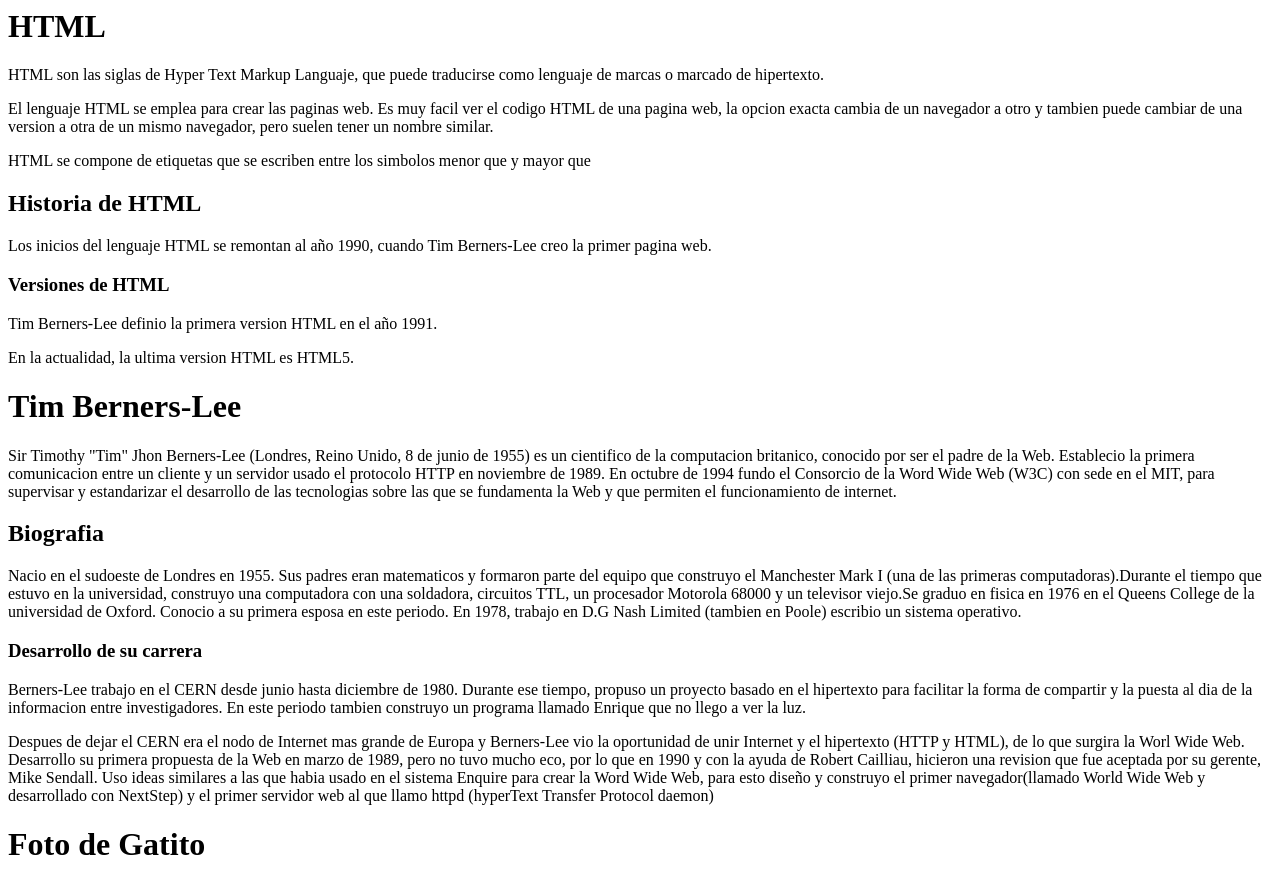
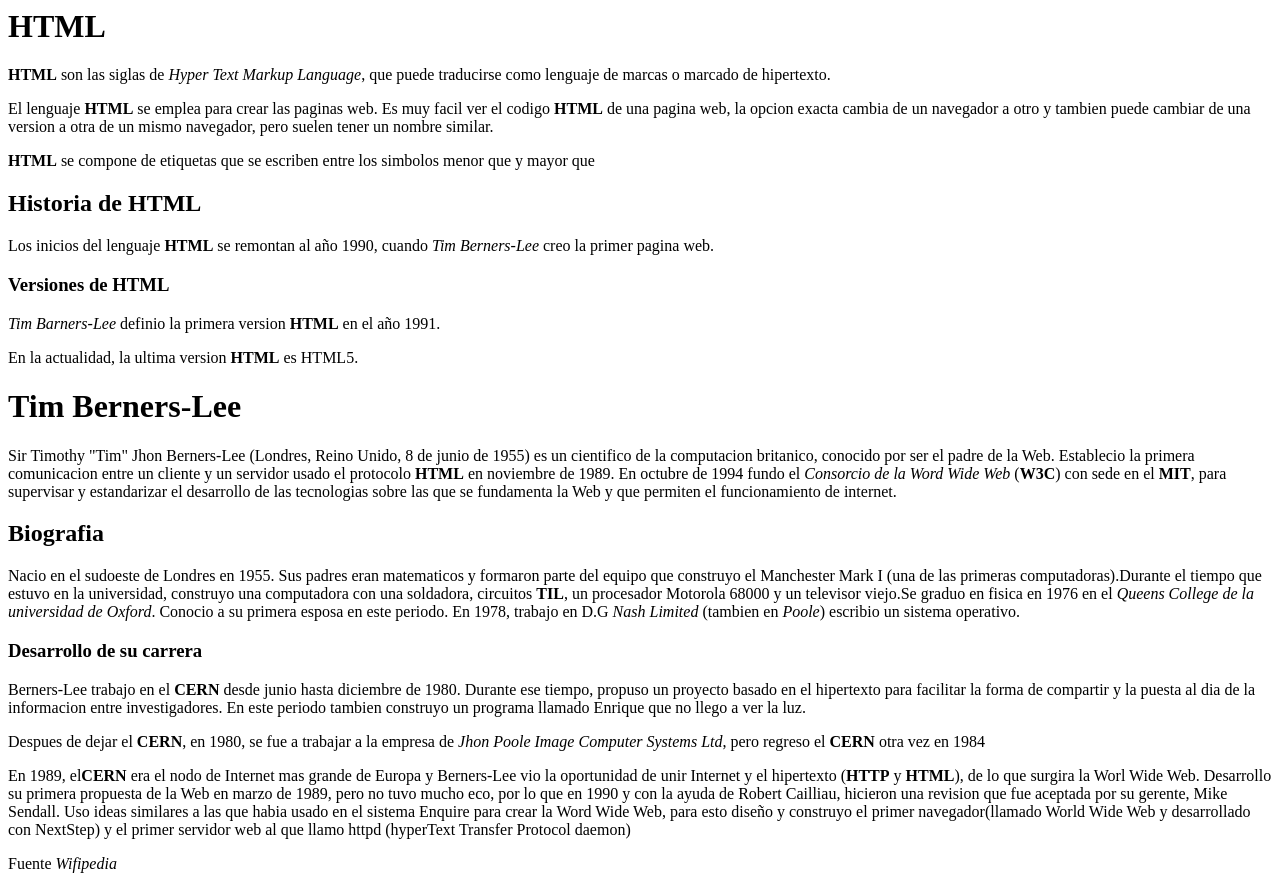
Before and after one commit to Maxi-Villacorta-Contreras/Maxi-Villacorta-Laboratorio-7moInfo, a plain HTML site: page index.html in a window 1280 px wide. Shown: the top 876 px of the page. Drawn offline with Linux system fonts and the light colour scheme.

Commit message:
Repositorio

```diff
--- a/index.html
+++ b/index.html
@@ -1,19 +1,21 @@
 <H1>HTML</H1>
-<p>HTML son las siglas de Hyper Text Markup Languaje, que puede traducirse como lenguaje de marcas o marcado de hipertexto.</p>
-<p>El lenguaje HTML se emplea para crear las paginas web. Es muy facil ver el codigo HTML de una pagina web, la opcion exacta cambia de un navegador a otro y tambien puede cambiar de una version a otra de un mismo navegador, pero suelen tener un nombre similar.</p>
-<p>HTML se compone de etiquetas que se escriben entre los simbolos menor que y mayor que</p>
+<p><strong>HTML</strong> son las siglas de <i>Hyper Text Markup Language</i>, que puede traducirse como lenguaje de marcas o marcado de hipertexto.</p>
+<p>El lenguaje <strong>HTML</strong> se emplea para crear las paginas web. Es muy facil ver el codigo <strong>HTML</strong> de una pagina web, la opcion exacta cambia de un navegador a otro y tambien puede cambiar de una version a otra de un mismo navegador, pero suelen tener un nombre similar.</p>
+<p><strong>HTML</strong> se compone de etiquetas que se escriben entre los simbolos menor que y mayor que</p>
 <H2>Historia de HTML</H2>
-<p>Los inicios del lenguaje HTML se remontan al año 1990, cuando Tim Berners-Lee creo la primer pagina web.</p>
+<p>Los inicios del lenguaje <strong>HTML</strong> se remontan al año 1990, cuando <i>Tim Berners-Lee</i> creo la primer pagina web.</p>
 <h3>Versiones de HTML</h3>
-<p>Tim Berners-Lee definio la primera version HTML en el año 1991.</p>
-<p>En la actualidad, la ultima version HTML es HTML5.</p>
+<p><i>Tim Barners-Lee</i> definio la primera version <strong>HTML</strong> en el año 1991.</p>
+<p>En la actualidad, la ultima version <strong>HTML</strong> es HTML5.</p>
 <h1>Tim Berners-Lee</h1>
-<p>Sir Timothy "Tim" Jhon Berners-Lee (Londres, Reino Unido, 8 de junio de 1955) es un cientifico de la computacion britanico, conocido por ser el padre de la Web. Establecio la primera comunicacion entre un cliente y un servidor usado el protocolo HTTP en noviembre de 1989. En octubre de 1994 fundo el Consorcio de la Word Wide Web (W3C) con sede en el MIT, para supervisar y estandarizar el desarrollo de las tecnologias sobre las que se fundamenta la Web y que permiten el funcionamiento de internet.</p>
+<p>Sir Timothy "Tim" Jhon Berners-Lee (Londres, Reino Unido, 8 de junio de 1955) es un cientifico de la computacion britanico, conocido por ser el padre de la Web. Establecio la primera comunicacion entre un cliente y un servidor usado el protocolo <strong>HTML</strong> en noviembre de 1989. En octubre de 1994 fundo el <i>Consorcio de la Word Wide Web</i> (<strong>W3C</strong>) con sede en el <strong>MIT</strong>, para supervisar y estandarizar el desarrollo de las tecnologias sobre las que se fundamenta la Web y que permiten el funcionamiento de internet.</p>
 <h2>Biografia</h2>
-<p>Nacio en el sudoeste de Londres en 1955. Sus padres eran matematicos y formaron parte del equipo que construyo el Manchester Mark I (una de las primeras computadoras).Durante el tiempo que estuvo en la universidad, construyo una computadora con una soldadora, circuitos TTL, un procesador Motorola 68000 y un televisor viejo.Se graduo en fisica en 1976 en el Queens College de la universidad de Oxford. Conocio a su primera esposa en este periodo. En 1978, trabajo en D.G Nash Limited (tambien en Poole) escribio un sistema operativo.</p>
+<p>Nacio en el sudoeste de Londres en 1955. Sus padres eran matematicos y formaron parte del equipo que construyo el Manchester Mark I (una de las primeras computadoras).Durante el tiempo que estuvo en la universidad, construyo una computadora con una soldadora, circuitos <strong>TIL</strong>, un procesador Motorola 68000 y un televisor viejo.Se graduo en fisica en 1976 en el <i>Queens College de la universidad de Oxford</i>. Conocio a su primera esposa en este periodo. En 1978, trabajo en D.G <i>Nash Limited</i> (tambien en <i>Poole</i>) escribio un sistema operativo.</p>
 <h3>Desarrollo de su carrera</h3>
-<p>Berners-Lee trabajo en el CERN desde junio hasta diciembre de 1980. Durante ese tiempo, propuso un proyecto basado en el hipertexto para facilitar la forma de compartir y la puesta al dia de la informacion entre investigadores. En este periodo tambien construyo un programa llamado Enrique que no llego a ver la luz.</p>
-<p>Despues de dejar el CERN era el nodo de Internet mas grande de Europa y Berners-Lee vio la oportunidad de unir Internet y el hipertexto (HTTP y HTML), de lo que surgira la Worl Wide Web. Desarrollo su primera propuesta de la Web en marzo de 1989, pero no tuvo mucho eco, por lo que en 1990 y con la ayuda de Robert Cailliau, hicieron una revision que fue aceptada por su gerente, Mike Sendall. Uso ideas similares a las que habia usado en el sistema Enquire para crear la Word Wide Web, para esto diseño y construyo el primer navegador(llamado World Wide Web y desarrollado con NextStep) y el primer servidor web al que llamo httpd (hyperText Transfer Protocol daemon)</p>
+<p>Berners-Lee trabajo en el <strong>CERN</strong> desde junio hasta diciembre de 1980. Durante ese tiempo, propuso un proyecto basado en el hipertexto para facilitar la forma de compartir y la puesta al dia de la informacion entre investigadores. En este periodo tambien construyo un programa llamado Enrique que no llego a ver la luz.</p>
+<p>Despues de dejar el <strong>CERN</strong>, en 1980, se fue a trabajar a la empresa de <i>Jhon Poole Image Computer Systems Ltd</i>, pero regreso el <strong>CERN</strong> otra vez en 1984</p>
+<p>En 1989, el<strong>CERN</strong> era el nodo de Internet mas grande de Europa y Berners-Lee vio la oportunidad de unir Internet y el hipertexto (<strong>HTTP</strong> y <strong>HTML</strong>), de lo que surgira la Worl Wide Web. Desarrollo su primera propuesta de la Web en marzo de 1989, pero no tuvo mucho eco, por lo que en 1990 y con la ayuda de Robert Cailliau, hicieron una revision que fue aceptada por su gerente, Mike Sendall. Uso ideas similares a las que habia usado en el sistema Enquire para crear la Word Wide Web, para esto diseño y construyo el primer navegador(llamado World Wide Web y desarrollado con NextStep) y el primer servidor web al que llamo httpd (hyperText Transfer Protocol daemon)</p>
+<p>Fuente <i>Wifipedia</i></p>
 <h1>Foto de Gatito</h1>
 <p>Clic aqui para ver mas</p>
 <a href="#"><img src="https://static9.depositphotos.com/1010305/1139/i/600/depositphotos_11390423-stock-photo-kitten-on-a-white-background.jpg "alt="Foto de gatito"></a>
```
